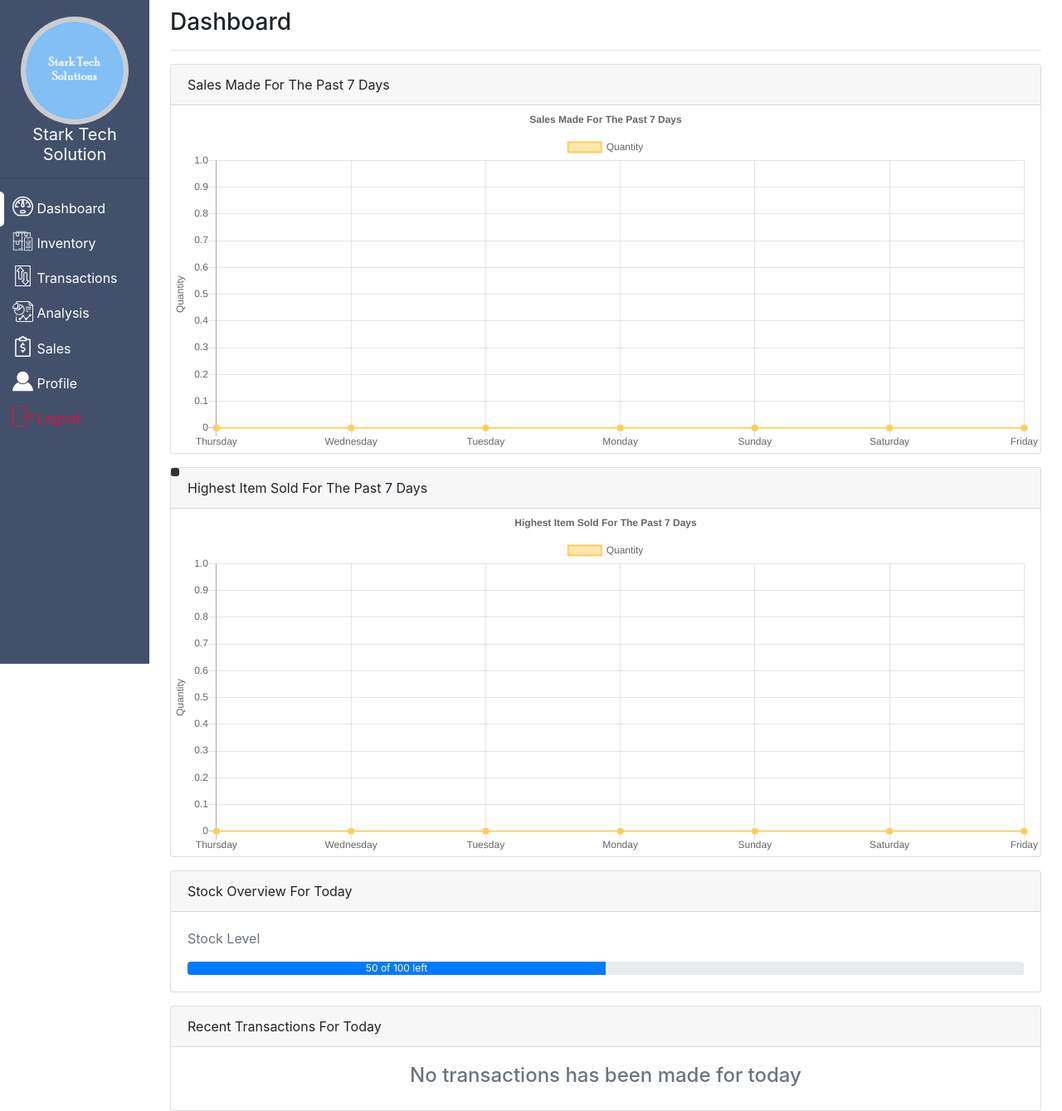
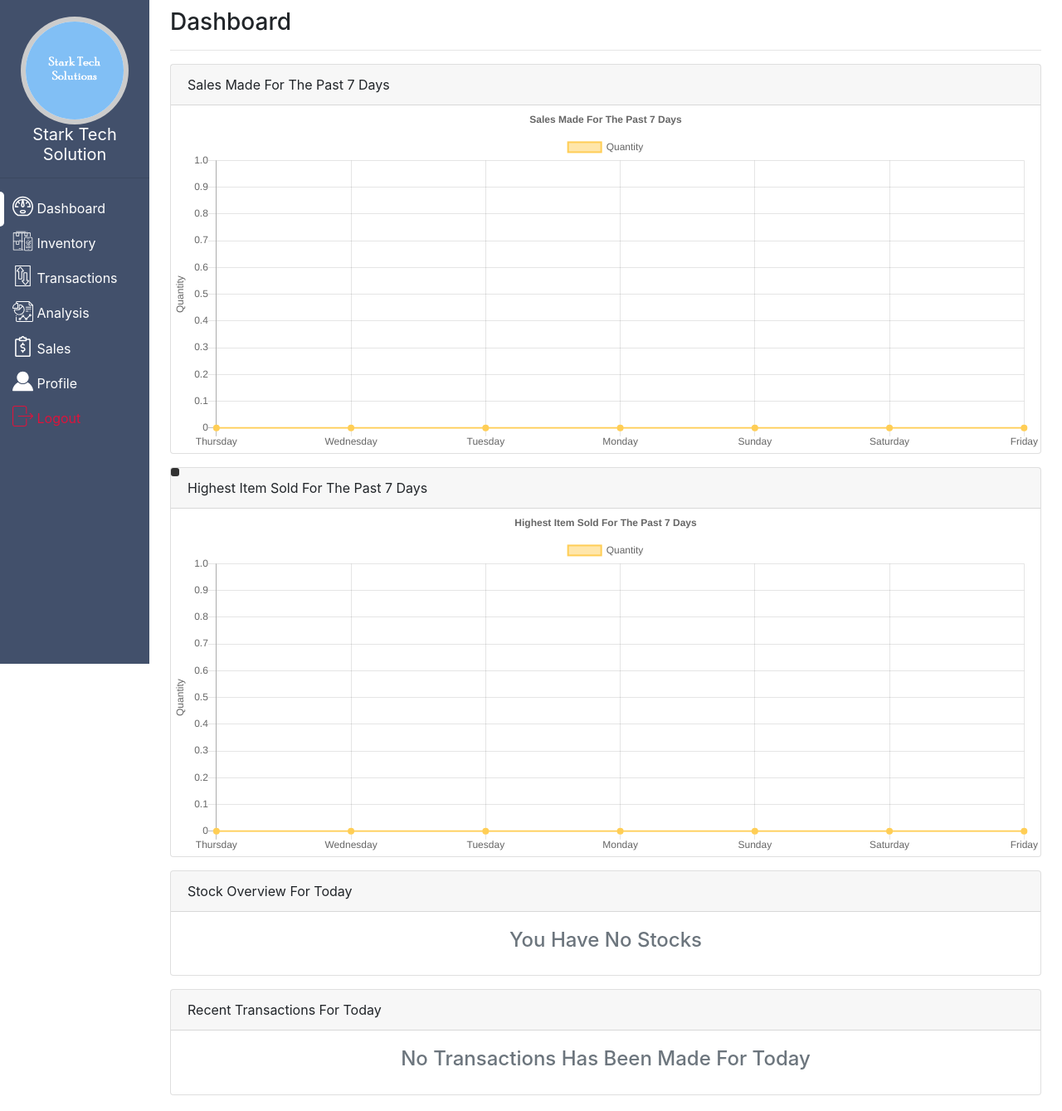
Before and after one commit to Ebenezeroffei/stark_pos, a Django app: page /dashboard/ in a window 1280 px wide. Shown: the whole page at 83% size. Run offline with Django 3.2, Linux system fonts and the light colour scheme; a user stored in the database is signed in; data comes from the database, SQL or seed files in the repository; both versions use the stored data as it was after the commit; data that the repository does not hold is empty; some libraries are stand-ins or nearby versions.

Commit message:
User will be informed when there are no stocks.

```diff
--- a/app/models.py
+++ b/app/models.py
@@ -29,14 +29,14 @@ class Product(models.Model):
     unit_price = models.DecimalField(decimal_places = 2, max_digits = 65,default = 0.00)
     quantity = models.PositiveIntegerField(default = 1)
     unit = models.CharField(max_length = 100,choices = product_units,default = 'box')
-    image = models.ImageField(upload_to = f"product_images",default = 'default_product_logo.svg')
+    image = models.ImageField(upload_to = f"product_images",default = 'product_logo.png')
 
     def __str__(self):
         return f"{self.company.companydetails.name} - {self.name}"
 
     def save(self):
         super().save()
-        if self.image.url != '\media\default_product_logo.svg':
+        if self.image.url != '\media\product_logo.png':
             img = Image.open(self.image.path)
             img = img.resize((500,500))
             img.save(self.image.path)
@@ -44,7 +44,7 @@ class Product(models.Model):
     def delete(self):
         image = self.image
         super().delete()
-        if image.url != '/media/default_product_logo.svg':
+        if image.url != '/media/product_logo.png':
             os.remove(image.path)
 
     def get_absolute_url(self):
@@ -55,7 +55,7 @@ class CompanyDetails(models.Model):
     """ This class stores all the details about a company """
     user = models.OneToOneField(User,on_delete = models.CASCADE)
     name = models.CharField(max_length = 100)
-    image = models.ImageField(upload_to = 'company_logo',default = 'default_company_logo.svg')
+    image = models.ImageField(upload_to = 'company_logo',default = 'company_logo.png')
     mobile1 = models.CharField(max_length = 30)
     mobile2 = models.CharField(max_length = 30, null = True, blank  = True)
     location = models.CharField(max_length = 200)
--- a/app/templates/app/dashboard.html
+++ b/app/templates/app/dashboard.html
@@ -30,10 +30,14 @@
         <div class = 'card mt-3'>
             <div class="card-header">Stock Overview For Today</div>
             <div class="card-body">
-               <p class="text-muted">Stock Level</p>
-                <div class="progress">
-                    <div class="progress-bar" role="progressbar" aria-valuenow = "{{ user.stockoverview.stock_left }}" style="width: calc(({{ stock.width }}) * 100%);" aria-valuemin = '0' aria-valuemax = '{{ stock.max }}'>{{ stock.text}}</div>
-                </div>
+                {% if stock %}
+                    <p class="text-muted">Stock Level</p>
+                    <div class="progress">
+                        <div class="progress-bar" role="progressbar" aria-valuenow = "{{ user.stockoverview.stock_left }}" style="width: calc(({{ stock.width }}) * 100%);" aria-valuemin = '0' aria-valuemax = '{{ stock.max }}'>{{ stock.text}}</div>
+                    </div>
+                {% else %}
+                    <h4 class="text-center text-muted">You Have No Stocks</h4>
+                {% endif %}
             </div>
         </div>
         <!-- Recent Transactions -->
@@ -82,7 +86,7 @@
                 </ul>
             {% else%}
                 <div class="card-body">
-                    <h4 class="text-muted text-center">No transactions has been made for today</h4>
+                    <h4 class="text-muted text-center">No Transactions Has Been Made For Today</h4>
                 </div>
             {% endif %}
         </div>
--- a/app/views.py
+++ b/app/views.py
@@ -26,20 +26,19 @@ class IndexView(generic.View):
         todays_date = date.today()
         transaction = request.user.transaction_set.filter(date = todays_date)[:10]
         # stock = request.user.stockoverview
+        try:
+            user_stock = request.user.stockoverview
+            stock = {
+                'width':user_stock.stock_left/user_stock.stock,
+                'max': user_stock.stock,
+                'text': f"{user_stock.stock_left} of {user_stock.stock} left",
+                'value': user_stock.stock_left
+            }
+        except StockOverview.DoesNotExist:
+            stock = False
         context = {
             'transactions': transaction,
-            # 'stock':{
-            #     'width':stock.stock_left/stock.stock,
-            #     'max': stock.stock,
-            #     'text': f"{stock.stock_left} of {stock.stock} left",
-            #     'value': stock.stock_left
-            # }
-            'stock':{
-                'width':.5,
-                'max': 100,
-                'text': "50 of 100 left",
-                'value': 50
-            }
+            'stock':stock
         }
         reset_data = utils.reset_data(request.user,CostRevenueAnalysis,StockOverview)
         response =  render(request,self.template_name,context)
--- a/company/views.py
+++ b/company/views.py
@@ -17,9 +17,8 @@ class CompanyLoginView(LoginView):
     def get_success_url(self,*args,**kwargs):
         try:
             company = self.request.user.companydetails
-            return self.request.POST.get('next') if company else reverse('app:home')
+            return self.request.POST.get('next') if company and self.request.POST.get('next') else reverse('app:home')
         except CompanyDetails.DoesNotExist:
-            print("So i didnt get it")
             messages.success(self.request,"You have not being authorised to access this page")
             logout(self.request)
             return reverse('company:login')
```
Also changed, not shown: app/migrations/0017_auto_20210402_1331.py (added), app/migrations/0018_auto_20210402_1338.py (added), app/static/app/images/company_logo.png (added), app/static/app/images/default_product_logo.svg (deleted), app/static/app/images/product_logo.png (renamed from app/static/app/images/default_product_logo1.png), db.sqlite3, media/default_company_logo.png.
